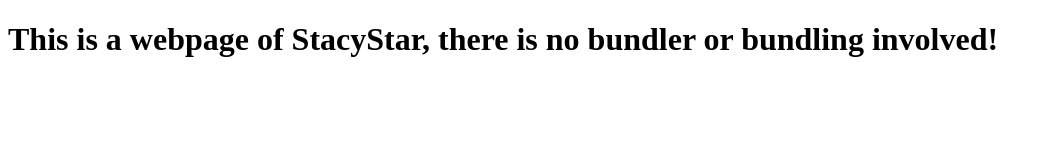
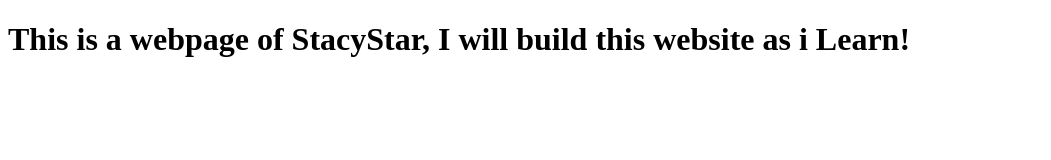
Before and after one commit to stacystar1/stacystart-website, a website: page index.html in a window 1280 px wide. Shown: the whole page, without its empty margins (0-1051 px from the left). Drawn offline with Linux system fonts and the light colour scheme.

Commit message:
changed the body

```diff
--- a/index.html
+++ b/index.html
@@ -8,7 +8,7 @@
   </head>
   <body>
     <h1>
-      This is a webpage of StacyStar, there is no bundler or bundling involved!
+      This is a webpage of StacyStar, I will build this website as i Learn!
     </h1>
   </body>
 </html>
```
